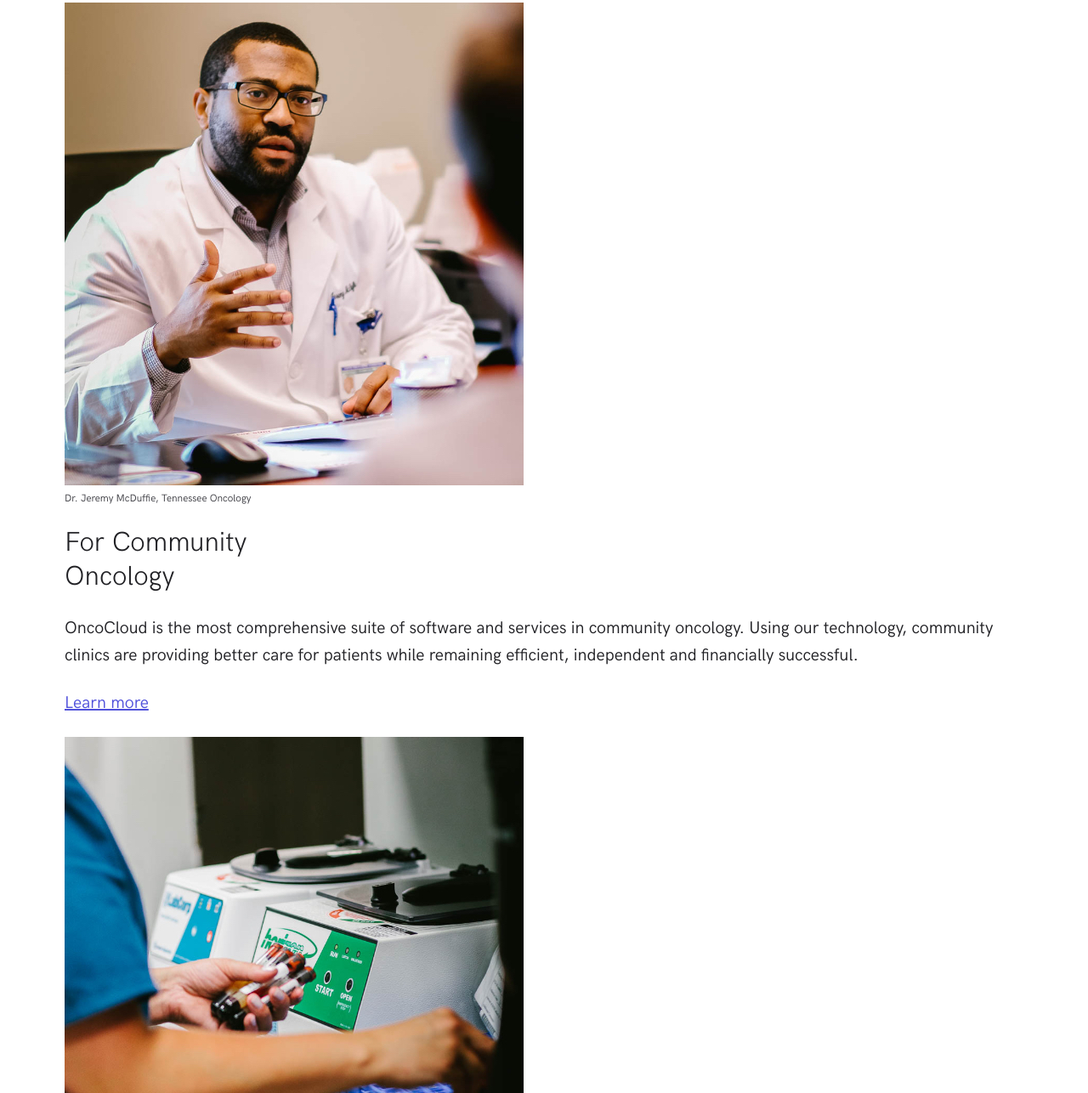
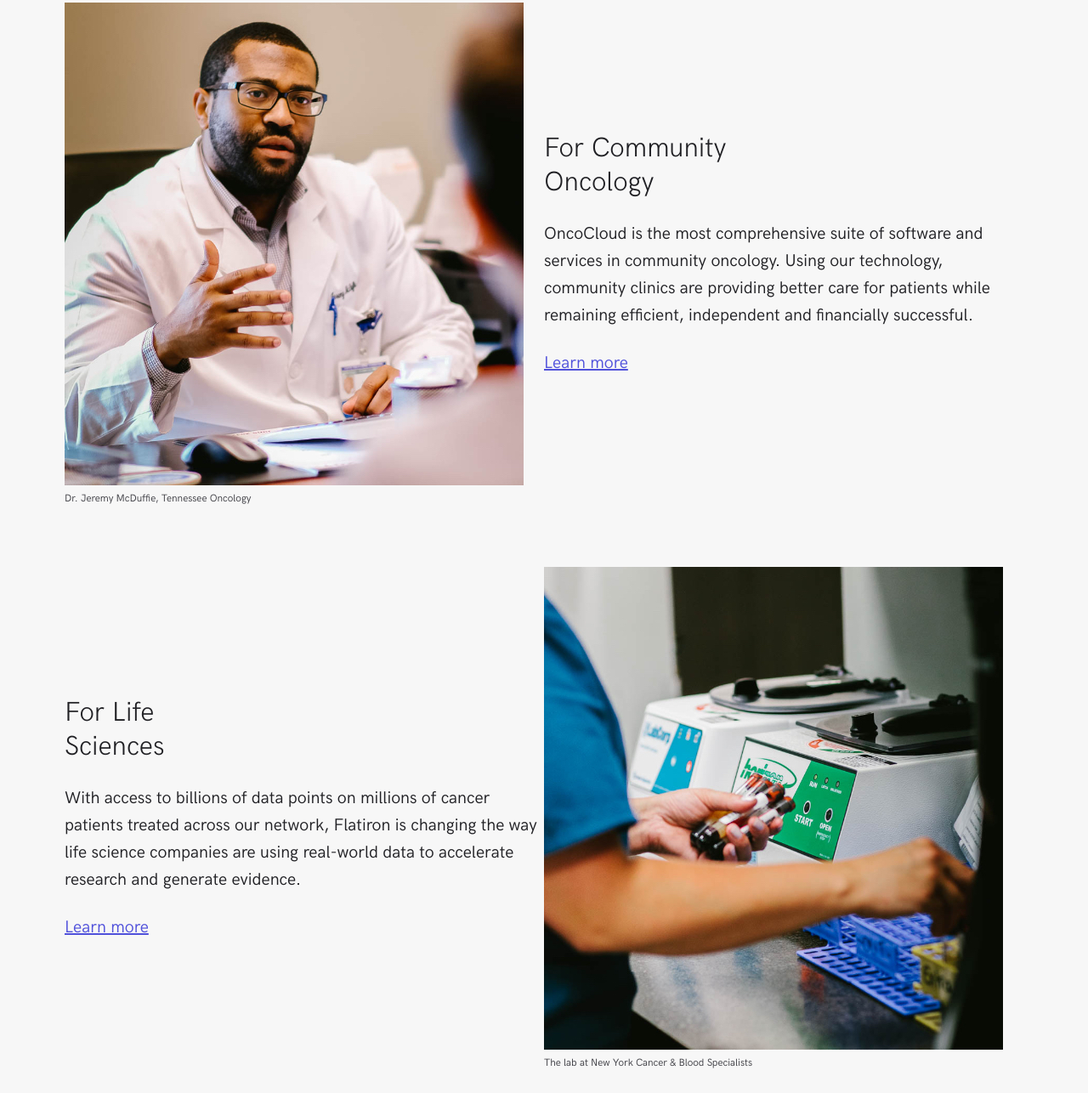
Before and after one commit to mct-ui/responsive-design-part-2-MestdaghBerre, a plain HTML site: page index.html in a window 1280 px wide. Shown: the part 1141-2427 px from the top of the page at 85% size. Drawn offline with Linux system fonts and the light colour scheme; files whose address does not match are found by name.

Commit message:
changed section 2 layout

```diff
--- a/css/screen.css
+++ b/css/screen.css
@@ -200,6 +200,9 @@ a:focus {
     display: flow-root;
 }
 
+.o-row--neutral-x-light {
+    background-color: #F7F7F7;
+}
 /* size modifiers */
 
 .o-row--lg {
--- a/index.html
+++ b/index.html
@@ -90,9 +90,12 @@
                 </div>
             </div>
         </section>
-        <section class="o-row o-row--lg">
+        <section class="o-row o-row--lg o-row--neutral-x-light">
             <div class="o-container">
+                <div class="o-section o-section--lg">
                     <article>
+                       <div class="o-layout o-layout--align-center">
+                            <div class="o-layout__item u-1-of-2">
                                 <figure>
                                     <picture>
                                         <source srcset="img/jpg/img-1.jpg" media="(min-width: 992px)">
@@ -101,6 +104,9 @@
                                     </picture>
                                     <figcaption>Dr. Jeremy McDuffie, Tennessee Oncology</figcaption>
                                 </figure>
+                            </div>
+                            <div class="o-layout__item u-1-of-2-bp3">
+                                <div class="u-max-midth-sm">
                                     <header>
                                         <h2>
                                             For Community <br>
@@ -113,8 +119,15 @@
                                     <p>
                                         <a href="#!">Learn more</a>
                                     </p>
+                                </div>
+                            </div>
+                       </div>
                     </article>
+                </div>
+                <div class="o-section o-section--lg">
                     <article>
+                       <div class="o-layout o-layout--row-reverse o-layout--align-center">
+                            <div class="o-layout__item u-1-of-2-bp3">
                                 <figure>
                                     <picture>
                                         <source srcset="img/jpg/img-2.jpg" media="(min-width: 992px)">
@@ -123,6 +136,8 @@
                                     </picture>
                                     <figcaption>The lab at New York Cancer & Blood Specialists</figcaption>
                                 </figure>
+                            </div>
+                            <div class="o-layout__item u-1-of-2-bp3">
                                 <header>
                                     <h2>
                                         For Life <br>
@@ -135,8 +150,14 @@
                                 <p>
                                     <a href="#!">Learn more</a>
                                 </p>
+                            </div>
+                       </div>
                     </article>
+                </div>
+               <div class="o-section o-section--lg">
                     <article>
+                        <div class="o-layout o-layout--align-center">
+                            <div class="o-layout__item u-1-of-2-bp3">
                                 <figure>
                                     <picture>
                                         <source srcset="img/jpg/img-3.jpg" media="(min-width: 992px)">
@@ -145,6 +166,8 @@
                                     </picture>
                                     <figcaption>The lab at New York Cancer & Blood Specialists</figcaption>
                                 </figure>
+                            </div>
+                            <div class="o-layout__item u-1-of-2-bp3">
                                 <header>
                                     <h2>
                                         For Academics <br>
@@ -157,7 +180,10 @@
                                 <p>
                                     <a href="#!">Learn more</a>
                                 </p>
+                            </div>
+                        </div>
                     </article>
+               </div>
             </div>
         </section>
         <section class="o-row o-row--lg">
```
Lines whose indentation alone changed are shown as unchanged.
